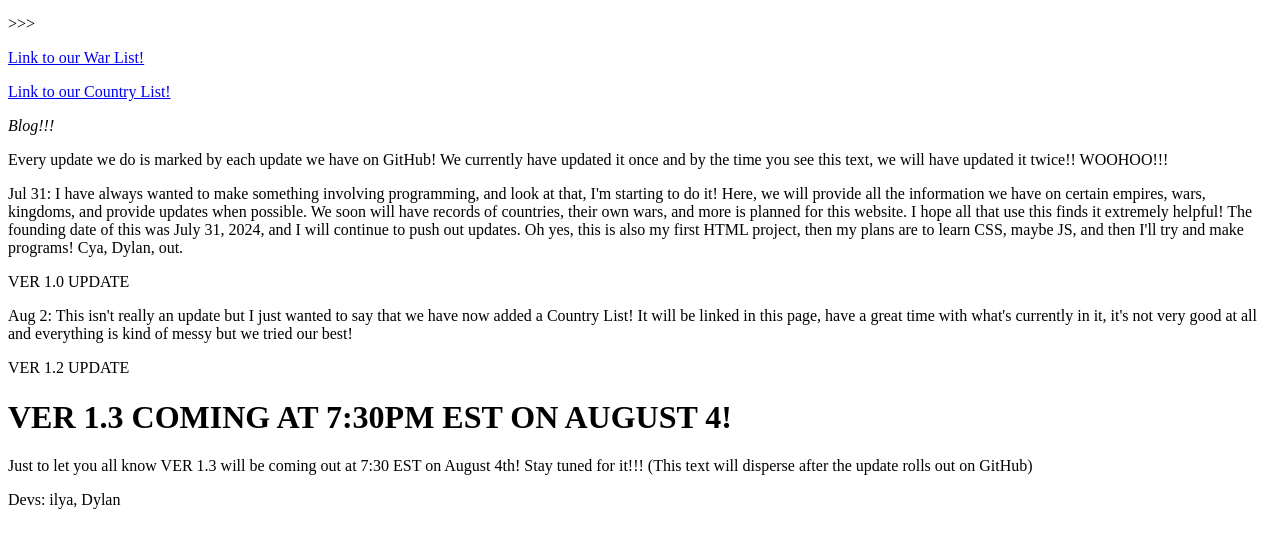
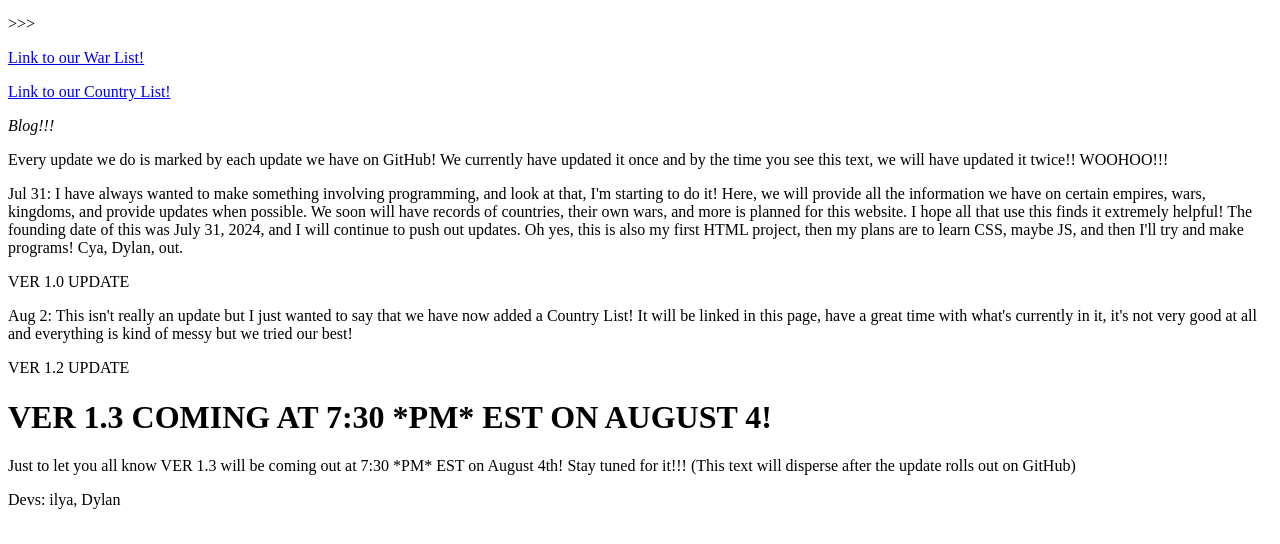
Before and after one commit to BellumWiki/bellumwiki.github.io, a plain HTML site: page index.html in a window 1280 px wide. Shown: the part 256-800 px from the top of the page. Drawn offline with Linux system fonts and the light colour scheme.

Commit message:
ITS COMING TODAY HAHAHA index.html

```diff
--- a/index.html
+++ b/index.html
@@ -30,8 +30,8 @@
   <p>Aug 2: This isn't really an update but I just wanted to say that we have now added a Country List! It will be linked in this page, have a great time with what's currently in it, it's not very good at all and everything is kind of messy but we tried our best!</p>
 <p>VER 1.2 UPDATE</p>
 
-<h1>VER 1.3 COMING AT 7:30PM EST ON AUGUST 4!</h1>
-<p>Just to let you all know VER 1.3 will be coming out at 7:30 EST on August 4th! Stay tuned for it!!! (This text will disperse after the update rolls out on GitHub)</p>
+<h1>VER 1.3 COMING AT 7:30 *PM* EST ON AUGUST 4!</h1>
+<p>Just to let you all know VER 1.3 will be coming out at 7:30 *PM* EST on August 4th! Stay tuned for it!!! (This text will disperse after the update rolls out on GitHub)</p>
 
 <p>Devs: ilya, Dylan</p>
 </body>
```
